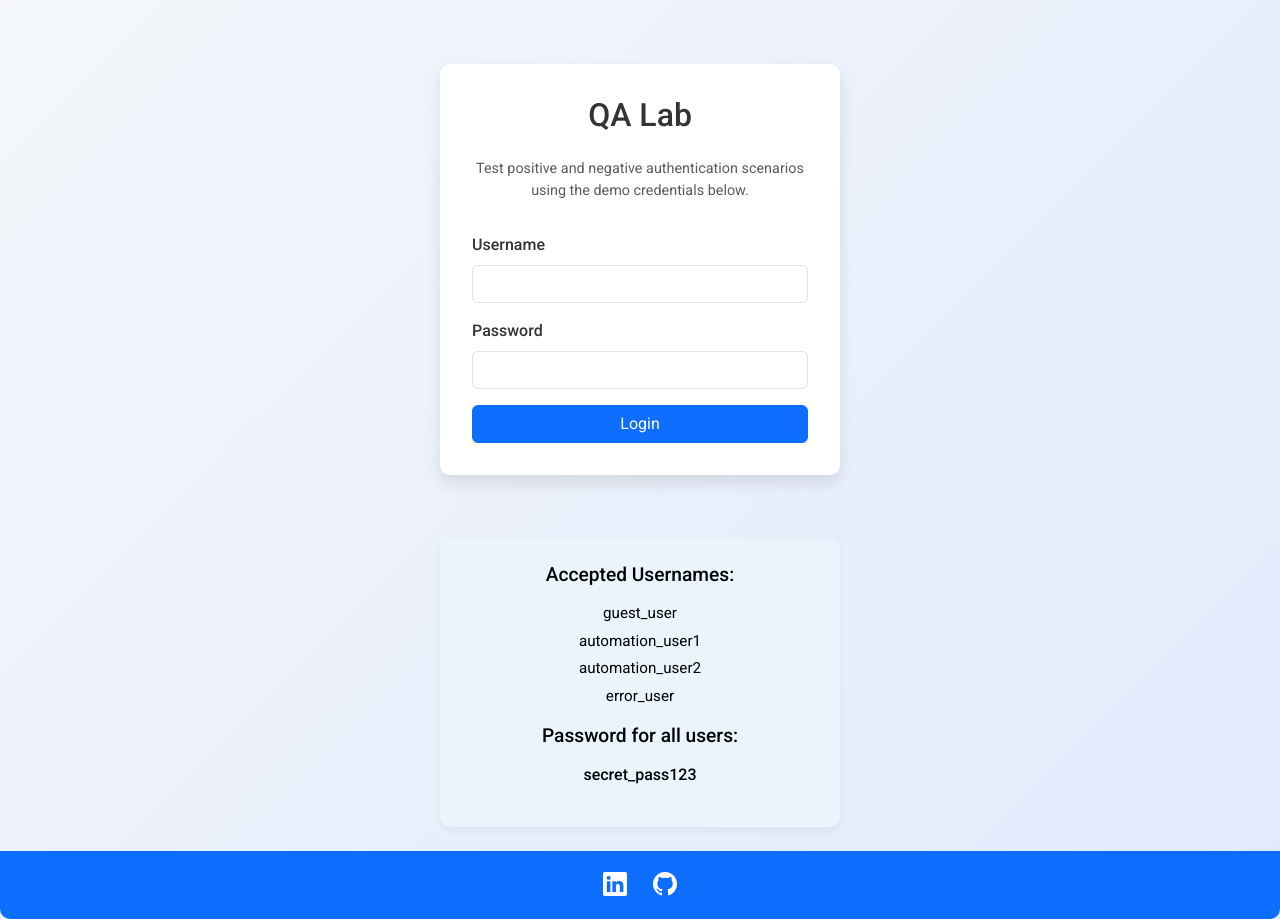
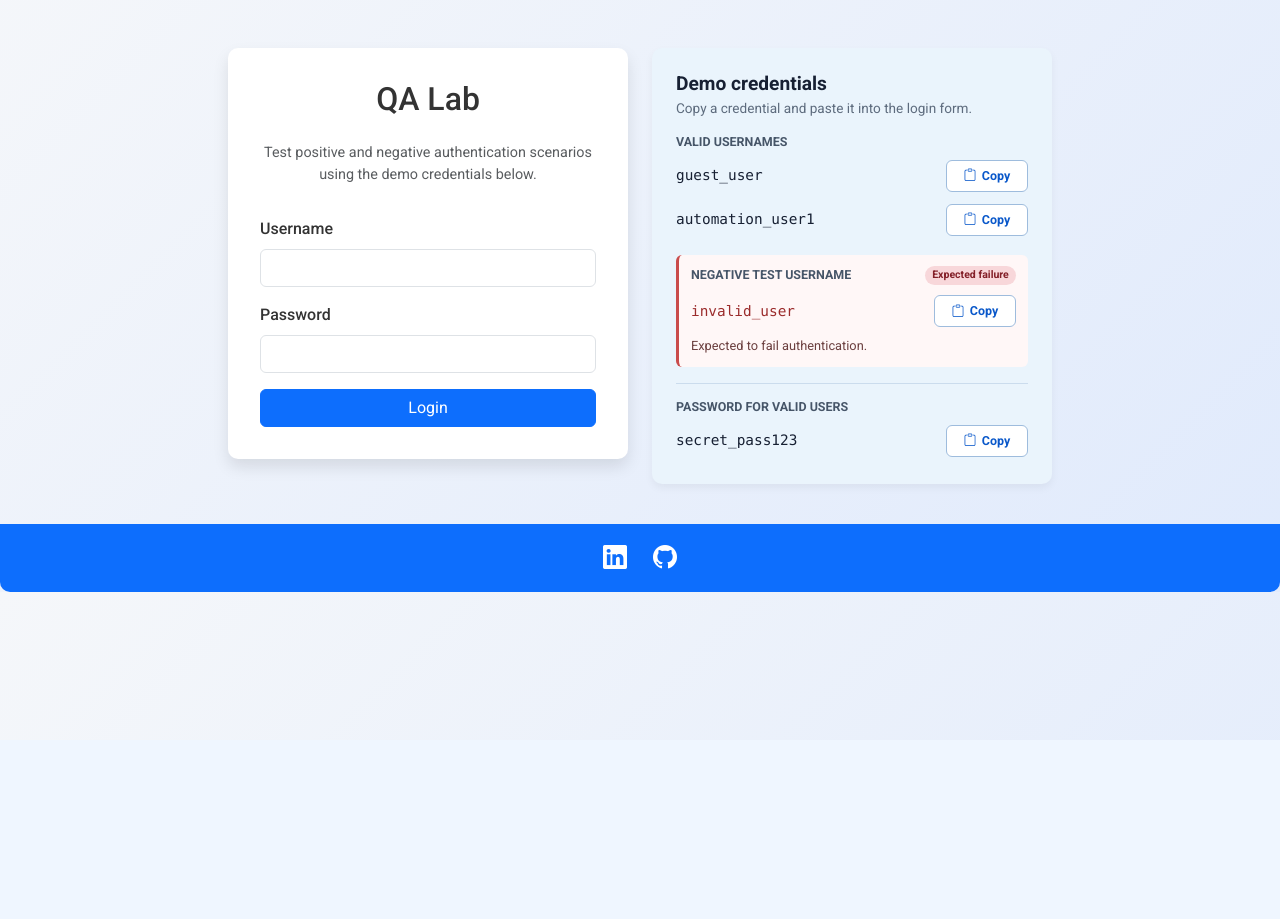
Before and after one commit to dastan96/Flask-Login-Tester, a Flask app: page /login in a window 1280 px wide. Shown: the part 60-979 px from the top of the page. After the commit the page ends 652 px from the top, so only its background shows below. Run offline with Flask 3, Linux system fonts and the light colour scheme.

Commit message:
feat: improve login demo credentials and copy controls

```diff
--- a/app.py
+++ b/app.py
@@ -43,9 +43,7 @@ db = SQLAlchemy(app)
 # Mock user data
 users = {
     "guest_user": "secret_pass123",
-    "automation_user1": "secret_pass123",
-    "automation_user2": "secret_pass123",
-    "error_user": "secret_pass123"
+    "automation_user1": "secret_pass123"
 }
 
 def get_recent_test_results():
--- a/static/css/styles.css
+++ b/static/css/styles.css
@@ -298,10 +298,21 @@ body.login-page {
     font-family: 'Roboto', sans-serif;
 }
 
+.login-workspace {
+    align-items: start;
+    display: grid;
+    gap: 24px;
+    grid-template-columns: repeat(2, minmax(0, 400px));
+    justify-content: center;
+    margin: clamp(2.5rem, 6vh, 4.5rem) auto 2.5rem;
+    max-width: 880px;
+    padding: 0 1rem;
+}
+
 /* Login card styling */
 .login-card {
     max-width: 400px;
-    margin: 5% auto;
+    margin: 0;
     background-color: #ffffff;
     border-radius: 10px;
     box-shadow: 0 8px 16px rgba(0, 0, 0, 0.1);
@@ -338,31 +349,113 @@ body.login-page {
 /* Info section styling on login page */
 .info-section {
     max-width: 400px;
-    margin: 1.5rem auto;
+    margin: 0;
     padding: 1.5rem;
     background-color: #eaf4fc;
-    color: #000;
+    color: #172033;
     border-radius: 10px;
-    text-align: center;
     box-shadow: 0 4px 8px rgba(0, 0, 0, 0.05);
 }
-.info-section h5 {
-    font-weight: 500;
-    margin-bottom: 1rem;
+.info-section h2 {
     font-size: 1.2rem;
-}
-.info-section ul {
-    list-style: none;
-    padding: 0;
-    margin-bottom: 1rem;
-}
-.info-section ul li {
-    font-size: 0.95rem;
-    margin: 0.3rem 0;
-}
-.info-section p {
-    font-size: 1rem;
-    font-weight: 500;
+    font-weight: 700;
+    margin-bottom: 0.3rem;
+}
+.info-section .credential-helper {
+    color: #5d6b7d;
+    font-size: 0.85rem;
+    line-height: 1.45;
+    margin: 0 0 1rem;
+}
+.credential-group + .credential-group {
+    border-top: 1px solid #cbdced;
+    margin-top: 1rem;
+    padding-top: 1rem;
+}
+.credential-group h3 {
+    color: #465568;
+    font-size: 0.78rem;
+    font-weight: 700;
+    margin-bottom: 0.45rem;
+    text-transform: uppercase;
+}
+.credential-group + .credential-group.credential-group-negative {
+    background-color: #fff7f7;
+    border-left: 3px solid #c94b4b;
+    border-radius: 6px;
+    border-top: 0;
+    padding: 0.7rem 0.75rem 0.75rem;
+}
+.credential-group-negative h3 {
+    align-items: center;
+    display: flex;
+    gap: 0.5rem;
+    justify-content: space-between;
+}
+.negative-test-badge {
+    background-color: #f8d7da;
+    border-radius: 999px;
+    color: #842029;
+    flex: 0 0 auto;
+    font-size: 0.66rem;
+    padding: 0.2rem 0.45rem;
+    text-transform: none;
+}
+.credential-row {
+    align-items: center;
+    display: flex;
+    gap: 0.75rem;
+    justify-content: space-between;
+    min-height: 38px;
+}
+.credential-row + .credential-row {
+    margin-top: 0.35rem;
+}
+.credential-row code {
+    color: #172033;
+    font-size: 0.9rem;
+    overflow-wrap: anywhere;
+}
+.credential-copy {
+    align-items: center;
+    background-color: #ffffff;
+    border: 1px solid #9ebcdd;
+    border-radius: 6px;
+    color: #0a58ca;
+    display: inline-flex;
+    flex: 0 0 82px;
+    font-size: 0.78rem;
+    font-weight: 700;
+    gap: 0.35rem;
+    justify-content: center;
+    min-height: 32px;
+    padding: 0.3rem 0.55rem;
+}
+.credential-copy:hover,
+.credential-copy:focus-visible {
+    background-color: #f5f9ff;
+    border-color: #0d6efd;
+}
+.credential-copy.is-copied {
+    background-color: #edf8f1;
+    border-color: #198754;
+    color: #146c43;
+}
+.credential-group-negative code {
+    color: #9b2c2c;
+}
+.info-section .credential-note {
+    color: #6b3f3f;
+    font-size: 0.8rem;
+    margin: 0.35rem 0 0;
+}
+
+@media (max-width: 767.98px) {
+    .login-workspace {
+        gap: 1.25rem;
+        grid-template-columns: minmax(0, 400px);
+        margin-top: 2rem;
+    }
 }
 
 /* Footer styling (used on login page) */
--- /dev/null
+++ b/static/js/login.js
@@ -0,0 +1,64 @@
+const COPY_FEEDBACK_DURATION_MS = 1600;
+const copyResetTimers = new WeakMap();
+
+document.addEventListener("DOMContentLoaded", () => {
+    document.querySelectorAll("[data-copy-value]").forEach(button => {
+        button.addEventListener("click", async () => {
+            const value = button.dataset.copyValue;
+
+            try {
+                await copyText(value);
+                showCopyFeedback(button, true);
+            } catch (_error) {
+                showCopyFeedback(button, false);
+            }
+        });
+    });
+});
+
+async function copyText(value) {
+    if (navigator.clipboard && typeof navigator.clipboard.writeText === "function") {
+        try {
+            await navigator.clipboard.writeText(value);
+            return;
+        } catch (_error) {
+            // Fall back for browsers that expose the API but deny this context.
+        }
+    }
+
+    const input = document.createElement("textarea");
+    input.value = value;
+    input.setAttribute("readonly", "");
+    input.style.position = "fixed";
+    input.style.opacity = "0";
+    document.body.appendChild(input);
+    input.select();
+    const copied = document.execCommand("copy");
+    input.remove();
+
+    if (!copied) {
+        throw new Error("Clipboard copy failed");
+    }
+}
+
+function showCopyFeedback(button, copied) {
+    const feedback = button.querySelector("[data-copy-feedback]");
+    const icon = button.querySelector("i");
+    const existingTimer = copyResetTimers.get(button);
+
+    if (existingTimer) {
+        window.clearTimeout(existingTimer);
+    }
+
+    feedback.textContent = copied ? "Copied" : "Try again";
+    icon.className = copied ? "bi bi-check2" : "bi bi-exclamation-circle";
+    button.classList.toggle("is-copied", copied);
+
+    const resetTimer = window.setTimeout(() => {
+        feedback.textContent = "Copy";
+        icon.className = "bi bi-clipboard";
+        button.classList.remove("is-copied");
+        copyResetTimers.delete(button);
+    }, COPY_FEEDBACK_DURATION_MS);
+    copyResetTimers.set(button, resetTimer);
+}
--- a/templates/login.html
+++ b/templates/login.html
@@ -44,6 +44,7 @@
     </div>
   </nav>
 
+  <main class="login-workspace">
     <div class="login-card">
       <h2 class="text-center">QA Lab</h2>
       <p class="text-center text-muted">
@@ -75,17 +76,59 @@
       </form>
     </div>
 
-  <div class="info-section">
-    <h5>Accepted Usernames:</h5>
-    <ul>
-      <li>guest_user</li>
-      <li>automation_user1</li>
-      <li>automation_user2</li>
-      <li>error_user</li>
-    </ul>
-    <h5>Password for all users:</h5>
-    <p>secret_pass123</p>
+    <section class="info-section" aria-labelledby="demoCredentialsHeading">
+      <h2 id="demoCredentialsHeading">Demo credentials</h2>
+      <p class="credential-helper">Copy a credential and paste it into the login form.</p>
+
+      <div class="credential-group">
+        <h3>Valid usernames</h3>
+        <div class="credential-row">
+          <code>guest_user</code>
+          <button class="credential-copy" type="button" data-copy-value="guest_user"
+                  aria-label="Copy valid username guest_user" title="Copy guest_user">
+            <i class="bi bi-clipboard" aria-hidden="true"></i>
+            <span data-copy-feedback aria-live="polite">Copy</span>
+          </button>
         </div>
+        <div class="credential-row">
+          <code>automation_user1</code>
+          <button class="credential-copy" type="button" data-copy-value="automation_user1"
+                  aria-label="Copy valid username automation_user1" title="Copy automation_user1">
+            <i class="bi bi-clipboard" aria-hidden="true"></i>
+            <span data-copy-feedback aria-live="polite">Copy</span>
+          </button>
+        </div>
+      </div>
+
+      <div class="credential-group credential-group-negative">
+        <h3>
+          Negative test username
+          <span class="negative-test-badge">Expected failure</span>
+        </h3>
+        <div class="credential-row">
+          <code>invalid_user</code>
+          <button class="credential-copy" type="button" data-copy-value="invalid_user"
+                  aria-label="Copy negative test username invalid_user" title="Copy invalid_user">
+            <i class="bi bi-clipboard" aria-hidden="true"></i>
+            <span data-copy-feedback aria-live="polite">Copy</span>
+          </button>
+        </div>
+        <p class="credential-note">Expected to fail authentication.</p>
+      </div>
+
+      <div class="credential-group">
+        <h3>Password for valid users</h3>
+        <div class="credential-row">
+          <code>secret_pass123</code>
+          <button class="credential-copy" type="button" data-copy-value="secret_pass123"
+                  aria-label="Copy password for valid users" title="Copy valid-user password">
+            <i class="bi bi-clipboard" aria-hidden="true"></i>
+            <span data-copy-feedback aria-live="polite">Copy</span>
+          </button>
+        </div>
+      </div>
+    </section>
+  </main>
 
   <!-- Footer with LinkedIn and GitHub icons -->
   <div class="footer">
@@ -98,5 +141,6 @@
   </div>
 
   <script src="https://cdn.jsdelivr.net/npm/bootstrap@5.3.0-alpha1/dist/js/bootstrap.bundle.min.js"></script>
+  <script src="/static/js/login.js"></script>
 </body>
 </html>
```
Also changed, not shown: static/js/test_plan.js (+30 -14 lines), tests/api/test_login_api.py (+17 -15 lines), tests/test_normalize_test_results.py (+6 -3 lines), tests/test_routes.py (+18 -1 lines), tests/ui/test_login_ui.py (+38 -4 lines). Lines whose indentation alone changed are shown as unchanged.
